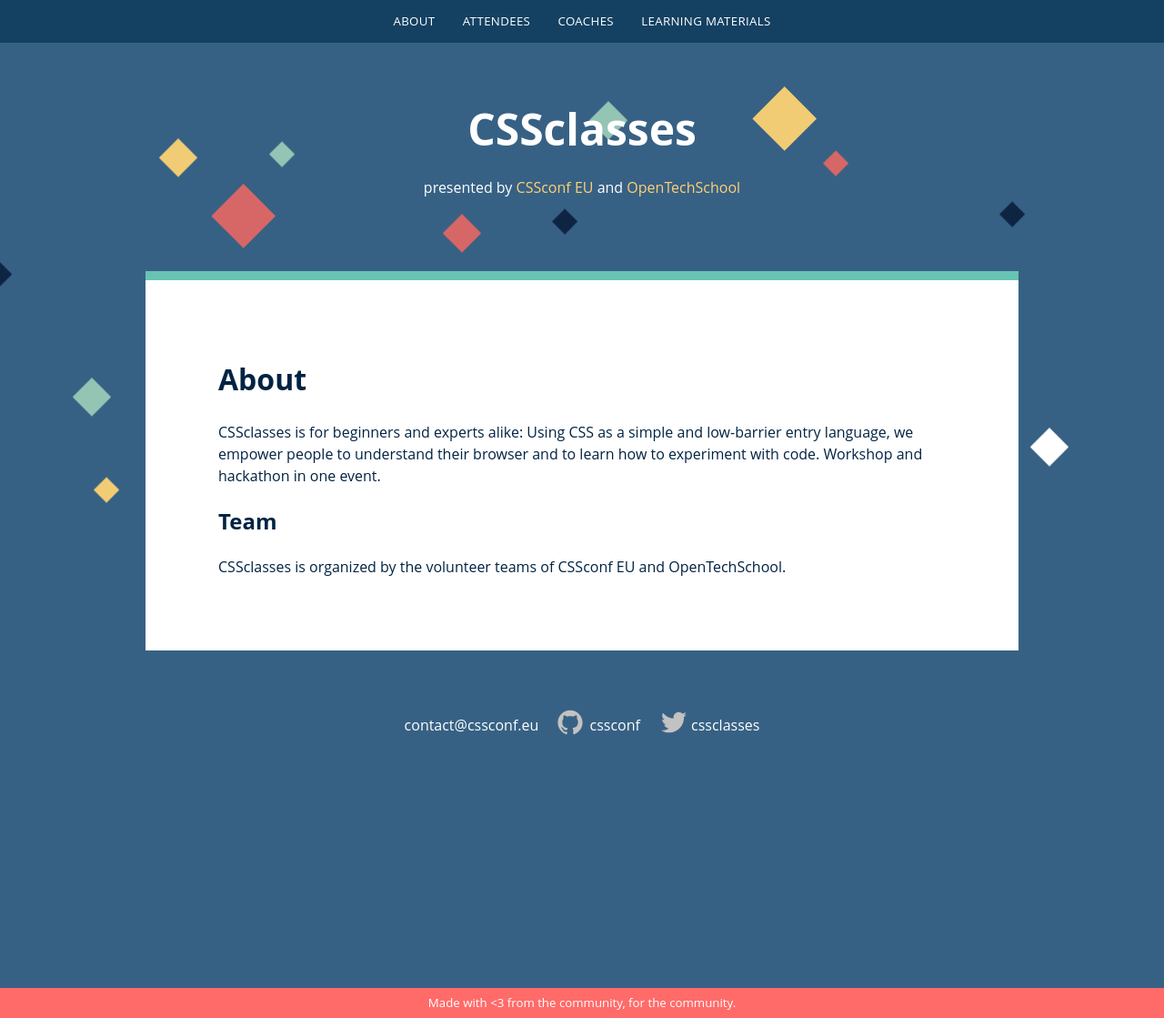
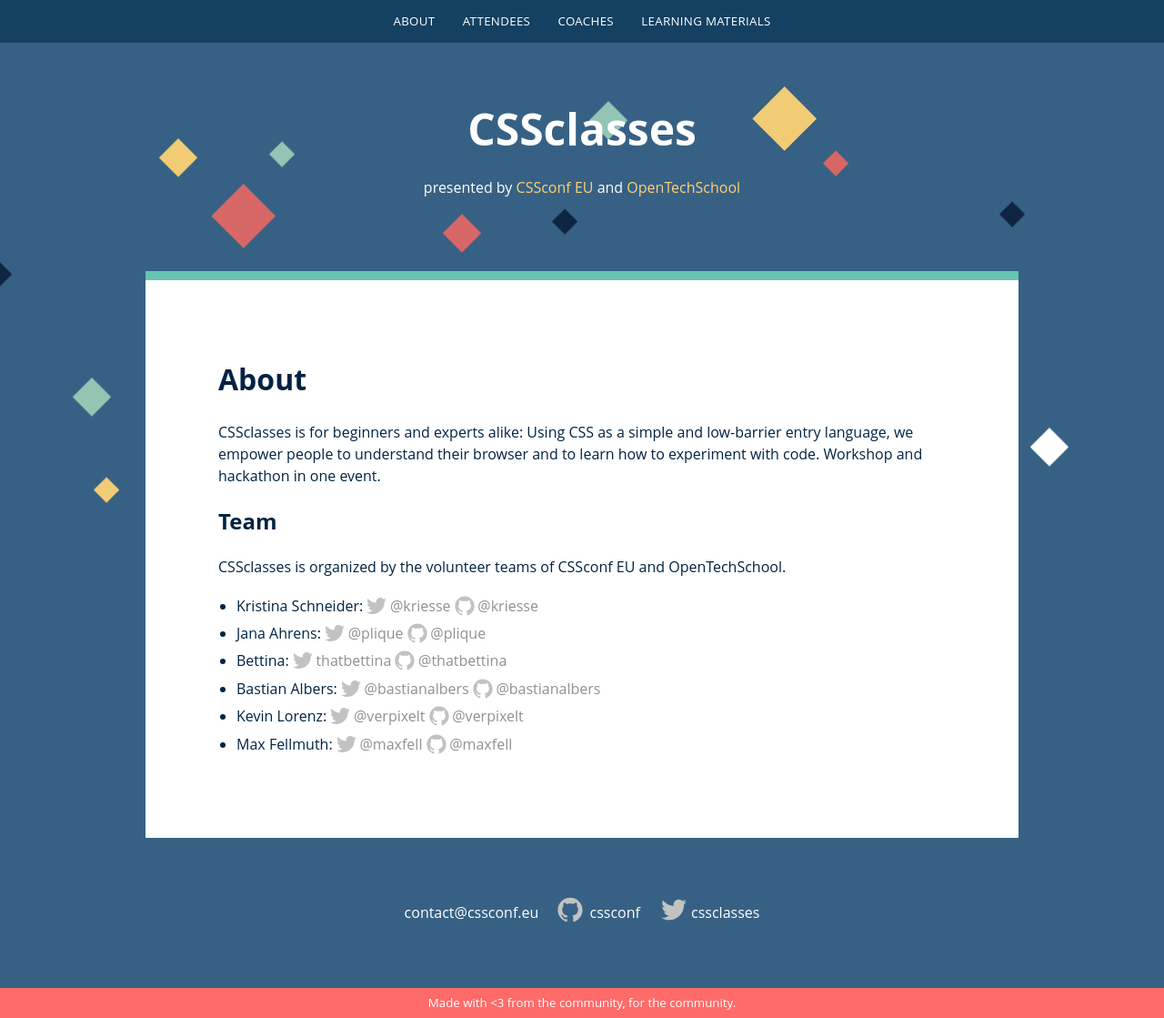
Before and after one commit to cssconf/CSSclasses--old, a Jekyll site: the page built from about.md, in a window 1280 px wide. Shown: the whole page at 91% size. Built offline with Jekyll 4.4.1, drawn with Linux system fonts in a browser that asks for light colours; nearby versions of some CDN libraries.

Commit message:
add names to the about page + icons based on the url

```diff
--- a/_includes/footer.html
+++ b/_includes/footer.html
@@ -38,7 +38,7 @@
               c0,1.134,0.577,2.135,1.455,2.722C1.616,6.472,1.112,6.325,0.671,6.08c0,0.014,0,0.027,0,0.041c0,1.584,1.127,2.906,2.623,3.206
               C3.02,9.402,2.731,9.442,2.433,9.442c-0.211,0-0.416-0.021-0.615-0.059c0.416,1.299,1.624,2.245,3.055,2.271
               c-1.119,0.877-2.529,1.4-4.061,1.4c-0.264,0-0.524-0.015-0.78-0.046c1.447,0.928,3.166,1.469,5.013,1.469
-              c6.015,0,9.304-4.983,9.304-9.304c0-0.142-0.003-0.283-0.009-0.423C14.976,4.29,15.531,3.714,15.969,3.058z">
+              c6.015,0,9.304-4.983,9.304-9.304c0-0.142-0.003-0.283-0.009-0.423C14.976,4.29,15.531,3.714,15.969,3.058z" />
             </svg>
           </span>
           <span class="username">{{ site.twitter_username }}</span>
--- a/_sass/_typography.scss
+++ b/_sass/_typography.scss
@@ -42,6 +42,10 @@
   margin-bottom: 1.5em;
 }
 
+.team li {
+  line-height: 1.9;
+}
+
 strong, b {
   font-weight: bold;
 }
--- a/about.md
+++ b/about.md
@@ -9,3 +9,12 @@
 ## Team
 
 CSSclasses is organized by the volunteer teams of CSSconf EU and OpenTechSchool.
+
+<ul class="team">
+  <li>Kristina Schneider: <a href="https://twitter.com/kriesse">@kriesse</a> <a href="https://github.com/kriesse">@kriesse</a></li>
+  <li>Jana Ahrens: <a href="https://twitter.com/plique">@plique</a> <a href="https://github.com/plique">@plique</a></li>
+  <li>Bettina: <a href="https://twitter.com/thatbettina">thatbettina</a> <a href="https://github.com/thatbettina">@thatbettina</a></li>
+  <li>Bastian Albers: <a href="https://twitter.com/bastianalbers">@bastianalbers</a> <a href="https://github.com/bastianalbers">@bastianalbers</a></li>
+  <li>Kevin Lorenz: <a href="https://twitter.com/verpixelt">@verpixelt</a> <a href="https://github.com/verpixelt">@verpixelt</a></li>
+  <li>Max Fellmuth: <a href="https://twitter.com/maxfell">@maxfell</a> <a href="https://github.com/maxfell">@maxfell</a></li>
+</ul>
--- a/css/screen.css
+++ b/css/screen.css
@@ -883,21 +883,26 @@
 }
 
 /* line 45, ../_sass/_typography.scss */
+.team li {
+  line-height: 1.9;
+}
+
+/* line 49, ../_sass/_typography.scss */
 strong, b {
   font-weight: bold;
 }
 
-/* line 48, ../_sass/_typography.scss */
+/* line 52, ../_sass/_typography.scss */
 em, i {
   font-style: italic;
 }
 
-/* line 52, ../_sass/_typography.scss */
+/* line 56, ../_sass/_typography.scss */
 .t-center {
   text-align: center;
 }
 
-/* line 56, ../_sass/_typography.scss */
+/* line 60, ../_sass/_typography.scss */
 .lead-p {
   padding-top: 2em;
   padding-bottom: 2em;
@@ -905,33 +910,33 @@
   border-top: 3px solid #67c4b3;
 }
 
-/* line 63, ../_sass/_typography.scss */
+/* line 67, ../_sass/_typography.scss */
 ul {
   padding-left: 20px;
 }
 
-/* line 66, ../_sass/_typography.scss */
+/* line 70, ../_sass/_typography.scss */
 .mark {
   background-color: red;
 }
 
-/* line 70, ../_sass/_typography.scss */
+/* line 74, ../_sass/_typography.scss */
 .site-title {
   font-weight: bold;
   font-size: 3em;
 }
 
-/* line 75, ../_sass/_typography.scss */
+/* line 79, ../_sass/_typography.scss */
 .false, .true {
   font-weight: 600;
 }
 
-/* line 79, ../_sass/_typography.scss */
+/* line 83, ../_sass/_typography.scss */
 .false {
   color: red;
 }
 
-/* line 83, ../_sass/_typography.scss */
+/* line 87, ../_sass/_typography.scss */
 .true {
   color: green;
 }
@@ -1103,24 +1108,41 @@
   text-decoration: none;
 }
 
-/* line 34, ../_sass/screen.scss */
+/* line 35, ../_sass/screen.scss */
 a:hover, a:focus {
   opacity: .7;
 }
 
-/* line 38, ../_sass/screen.scss */
+/* line 40, ../_sass/screen.scss */
 .site-header a, .site-footer a, .site-nav a {
   color: white;
   border-bottom: 0;
 }
 
-/* line 45, ../_sass/screen.scss */
+/* line 47, ../_sass/screen.scss */
 .site-byline a {
   color: #ffd075;
   border-bottom: 0;
 }
 
-/* line 51, ../_sass/screen.scss */
+/* line 55, ../_sass/screen.scss */
+.team a[href^="https://twitter.com"],
+.team a[href^="https://github.com"] {
+  background-repeat: no-repeat;
+  color: #929090;
+  border-bottom: none;
+  padding-left: 1.6em;
+}
+/* line 62, ../_sass/screen.scss */
+.team a[href^="https://twitter.com"] {
+  background-image: url(../images/twitter.svg);
+}
+/* line 66, ../_sass/screen.scss */
+.team a[href^="https://github.com"] {
+  background-image: url(../images/github.svg);
+}
+
+/* line 71, ../_sass/screen.scss */
 .button, .button:visited {
   display: inline-block;
   margin: 1em auto;
@@ -1134,7 +1156,7 @@
   border: none;
 }
 
-/* line 63, ../_sass/screen.scss */
+/* line 83, ../_sass/screen.scss */
 .site-header, .site-footer, .main-content {
   max-width: 36em;
   margin: 2em auto;
@@ -1142,72 +1164,72 @@
   position: relative;
 }
 
-/* line 69, ../_sass/screen.scss */
+/* line 89, ../_sass/screen.scss */
 .site-header, .site-footer {
   color: #FFF;
   text-align: center;
   padding: 1em;
 }
 
-/* line 75, ../_sass/screen.scss */
+/* line 95, ../_sass/screen.scss */
 .site-footer {
   overflow: hidden;
 }
 
-/* line 79, ../_sass/screen.scss */
+/* line 99, ../_sass/screen.scss */
 .footer-list {
   padding: 0;
   margin: 0;
 }
-/* line 82, ../_sass/screen.scss */
+/* line 102, ../_sass/screen.scss */
 .footer-list li {
   margin-left: 20px;
   display: inline-block;
   list-style: none;
   line-height: 2.3;
 }
-/* line 87, ../_sass/screen.scss */
+/* line 107, ../_sass/screen.scss */
 .footer-list li:first-child {
   margin-left: 0;
 }
-/* line 90, ../_sass/screen.scss */
+/* line 110, ../_sass/screen.scss */
 .footer-list li a {
   padding: .5em 1em;
 }
 
-/* line 96, ../_sass/screen.scss */
+/* line 116, ../_sass/screen.scss */
 .footer-link {
   position: relative;
   overflow: visible;
 }
-/* line 99, ../_sass/screen.scss */
+/* line 119, ../_sass/screen.scss */
 .footer-link svg {
   display: block;
   overflow: visible;
 }
 
-/* line 105, ../_sass/screen.scss */
+/* line 125, ../_sass/screen.scss */
 .footer-link .icon {
   position: absolute;
 }
-/* line 107, ../_sass/screen.scss */
+/* line 127, ../_sass/screen.scss */
 .footer-link .icon svg {
   max-height: 100%;
 }
 
-/* line 112, ../_sass/screen.scss */
+/* line 132, ../_sass/screen.scss */
 .footer-link .github {
   left: -20px;
   top: 2px;
 }
 
-/* line 117, ../_sass/screen.scss */
+/* line 137, ../_sass/screen.scss */
 .footer-link .twitter {
   left: -17px;
   top: 2px;
 }
 
-/* line 122, ../_sass/screen.scss */
+/* line 142, ../_sass/screen.scss */
 .end-note {
   background-color: #ff6b69;
   color: white;
@@ -1216,7 +1238,7 @@
   padding: .5em;
 }
 
-/* line 130, ../_sass/screen.scss */
+/* line 150, ../_sass/screen.scss */
 .main-content {
   max-width: 60em;
   padding: 1em;
@@ -1224,32 +1246,32 @@
   border-top: 10px solid #67c4b3;
 }
 
-/* line 138, ../_sass/screen.scss */
+/* line 158, ../_sass/screen.scss */
 .icon svg {
   width: 28px;
 }
 
-/* line 145, ../_sass/screen.scss */
+/* line 165, ../_sass/screen.scss */
 code {
   background-color: #f0f0f0;
 }
 
-/* line 149, ../_sass/screen.scss */
+/* line 169, ../_sass/screen.scss */
 .highlight {
   padding: 5px;
   background-color: #f0f0f0;
 }
-/* line 152, ../_sass/screen.scss */
+/* line 172, ../_sass/screen.scss */
 .highlight pre {
   margin: 0;
 }
 
-/* line 157, ../_sass/screen.scss */
+/* line 177, ../_sass/screen.scss */
 .sidebyside {
   display: block;
   position: relative;
 }
-/* line 160, ../_sass/screen.scss */
+/* line 180, ../_sass/screen.scss */
 .sidebyside:before {
   content: ' ';
   position: absolute;
@@ -1260,7 +1282,7 @@
   display: block;
   z-index: 0;
 }
-/* line 170, ../_sass/screen.scss */
+/* line 190, ../_sass/screen.scss */
 .sidebyside .description {
   width: 50%;
   display: inline-block;
@@ -1273,7 +1295,7 @@
   -webkit-user-select: none;
   user-select: none;
 }
-/* line 182, ../_sass/screen.scss */
+/* line 202, ../_sass/screen.scss */
 .sidebyside .highlight {
   width: 49%;
   display: inline-block;
@@ -1283,39 +1305,39 @@
   z-index: 1;
   position: relative;
 }
-/* line 191, ../_sass/screen.scss */
+/* line 211, ../_sass/screen.scss */
 .sidebyside .highlight pre {
   margin: 0;
 }
 
 @media screen and (min-width: 25em) {
-  /* line 197, ../_sass/screen.scss */
+  /* line 217, ../_sass/screen.scss */
   body {
     font-size: 16px;
   }
 
-  /* line 200, ../_sass/screen.scss */
+  /* line 220, ../_sass/screen.scss */
   .site-header, .site-footer {
     padding: 2em 2em;
   }
 
-  /* line 203, ../_sass/screen.scss */
+  /* line 223, ../_sass/screen.scss */
   .main-content {
     padding: 3em 2em;
   }
 }
 @media screen and (min-width: 42.5em) {
-  /* line 208, ../_sass/screen.scss */
+  /* line 228, ../_sass/screen.scss */
   .site-header, .site-footer {
     padding: 2em 3em;
   }
 
-  /* line 211, ../_sass/screen.scss */
+  /* line 231, ../_sass/screen.scss */
   .main-content {
     padding: 4em 5em;
   }
 }
-/* line 216, ../_sass/screen.scss */
+/* line 236, ../_sass/screen.scss */
 .list-wo-bullets {
   padding: 0;
   list-style: none;
```
Also changed, not shown: _sass/screen.scss (+20 -0 lines), _sass/_nav.scss (line endings or trailing spaces), images/github.svg (added), images/twitter.svg (added).
